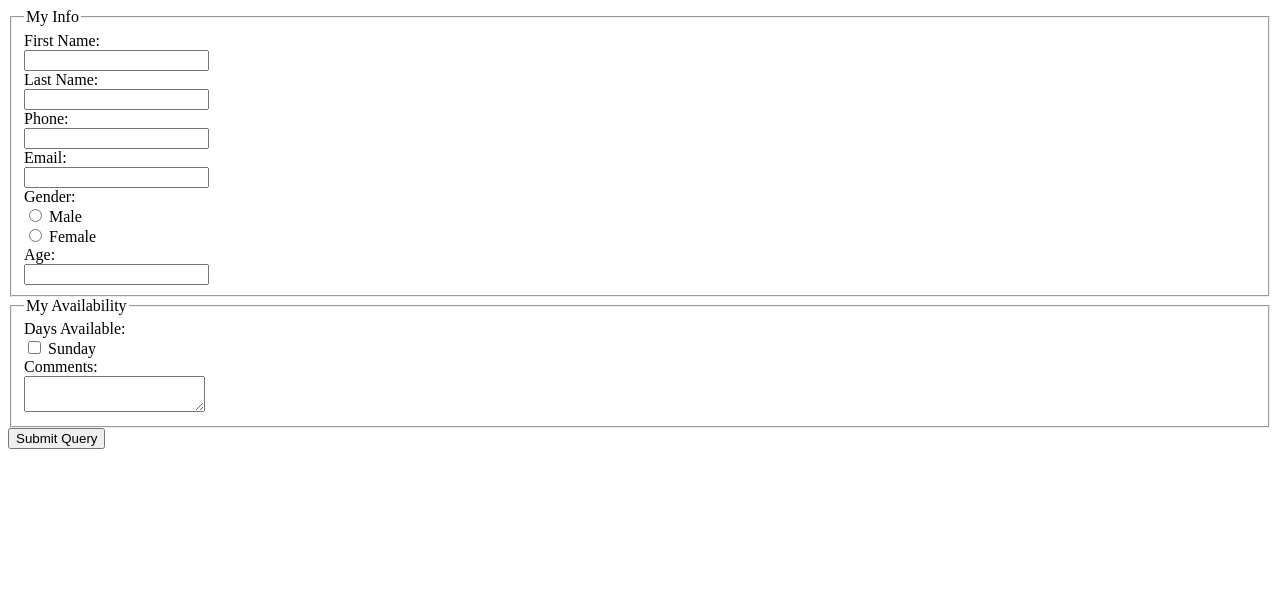
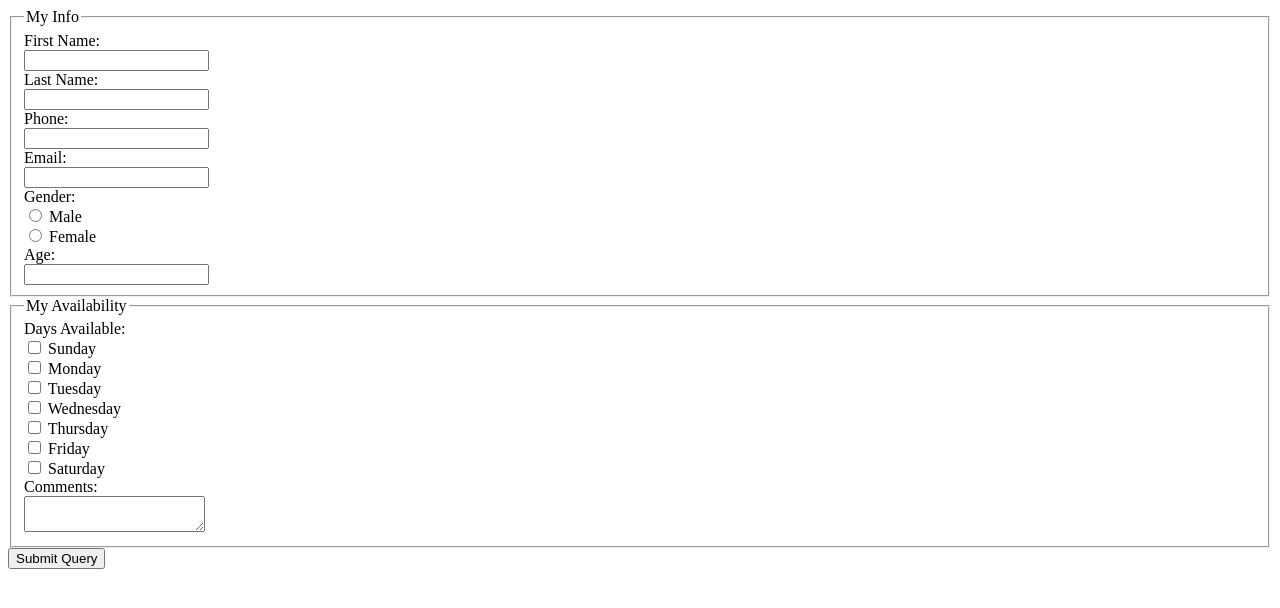
Before and after one commit to azki4/lab5, a plain HTML site: page index.html in a window 1280 px wide. Drawn offline with Linux system fonts and the light colour scheme.

Commit message:
edits to availability

```diff
--- a/index.html
+++ b/index.html
@@ -29,7 +29,18 @@
             <label for="days">Days Available:</label><br>
             <input type="checkbox" id="sunday" name="available_field[]" value="Sunday">
             <label for="sunday">Sunday</label><br>
-            <!-- Repeat for each day of the week -->
+            <input type="checkbox" id="monday" name="available_field[]" value="Monday">
+            <label for="monday">Monday</label><br>
+            <input type="checkbox" id="tuesday" name="available_field[]" value="Tuesday">
+            <label for="tuesday">Tuesday</label><br>
+            <input type="checkbox" id="wednesday" name="available_field[]" value="Wednesday">
+            <label for="wednesday">Wednesday</label><br>
+            <input type="checkbox" id="thursday" name="available_field[]" value="Thursday">
+            <label for="thursday">Thursday</label><br>
+            <input type="checkbox" id="friday" name="available_field[]" value="Friday">
+            <label for="friday">Friday</label><br>
+            <input type="checkbox" id="saturday" name="available_field[]" value="Saturday">
+            <label for="saturday">Saturday</label><br>
             <label for="comments">Comments:</label><br>
             <textarea id="comments" name="comments_field"></textarea><br>
         </fieldset>
```
